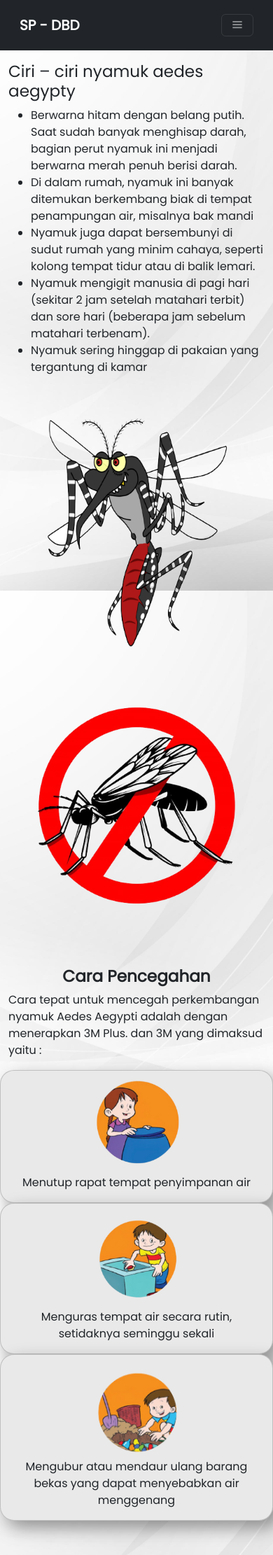
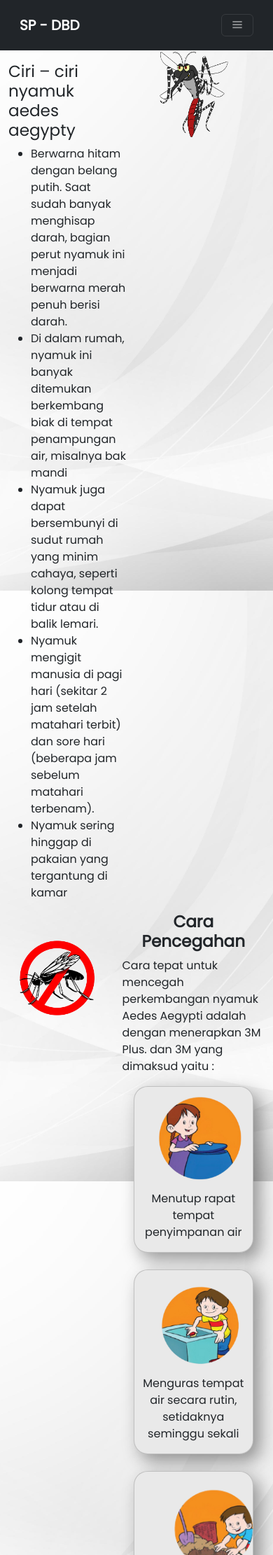
Before and after one commit to SISTEM-PAKAR-DEMAM-BERDARAH/APLIKASI-SISTEM-PAKAR-DEMAM-BERDARAH, a CodeIgniter 4 app: template app/Views/client-side/info.php in a window 390 px wide; the page is wider, and only the part inside the window is pictured. Shown: the top 2222 px of that part at 70% size. Run offline with PHP 8.4 and a stand-in for CodeIgniter, Linux system fonts and the light colour scheme; the template is opened without the code that fills it, so the values that code supplies are empty; some libraries are stand-ins or nearby versions.

Commit message:
Update : Responsive

```diff
--- a/app/Views/client-side/info.php
+++ b/app/Views/client-side/info.php
@@ -8,7 +8,7 @@
 <section>
     <div class="container">
         <div class="row">
-            <div class="col-md-9 mt-5">
+            <div class="col-6 col-sm-7 col-md-7 mt-5  col-lg-9 col-xl-9">
                 <h3>Ciri – ciri nyamuk aedes aegypty</h3>
                 <ul>
                     <li>Berwarna hitam dengan belang putih. Saat sudah banyak menghisap darah, bagian perut nyamuk ini menjadi berwarna merah penuh berisi darah.</li>
@@ -18,7 +18,7 @@
                     <li>Nyamuk sering hinggap di pakaian yang tergantung di kamar</li>
                 </ul>
             </div>
-            <div class="col-md-3">
+            <div class="col-5  col-sm-5 col-md-5  col-lg-3 col-xl-3">
             <img src="user-assets/images/nyamuk.png" alt="" class="mx-auto mt-4" width="100%">
             </div>
         </div>
@@ -27,32 +27,32 @@
 <section>
     <div class="container">
         <div class="row">
-            <div class="col-md-3">
+            <div class="col-5  col-sm-5 col-md-4  col-lg-4 col-xl-3">
                 <img src="user-assets/images/nyamuk2.png" alt="" class="mx-auto mt-4" width="100%">
             </div>
-            <div class="col-md-9 mt-5">
+            <div class="col-7  col-sm-7 col-md-8  col-lg-8 col-xl-9">
                 <h3 class="text-center fw-bold">Cara Pencegahan</h3>
                 <p>Cara tepat untuk mencegah perkembangan nyamuk Aedes Aegypti adalah dengan menerapkan 3M Plus. dan 3M yang dimaksud yaitu :</p>
                 <div class="row">
-                    <div class="card col-md-3 mx-auto">
+                    <div class="card col-9 mb-4 col-sm-8 col-md-7  col-lg-7  col-xl-3 mx-auto">
                         <img src="user-assets/images/menutup.png" alt="" class="rounded-circle mx-auto p-2" width="160px">
                         <p class="text-center">Menutup rapat tempat penyimpanan air</p>
                     </div>
-                    <div class="card col-md-3 mx-auto">
+                    <div class="card col-9 mb-4 col-sm-8 col-md-7  col-lg-7 col-xl-3 mx-auto">
                         <img src="user-assets/images/menguras.png" alt="" class="rounded-circle mx-auto p-2" width="160px">
                         <p class="text-center">Menguras tempat air secara rutin, setidaknya seminggu sekali</p>
                     </div>
-                    <div class="card col-md-3 mx-auto">
+                    <div class="card col-9 mb-4 col-sm-8 col-md-7  col-lg-7 col-xl-3 mx-auto">
                         <img src="user-assets/images/mengubur.png" alt="" class="rounded-circle mx-auto" width="200px">
                         <p class="text-center">Mengubur atau mendaur ulang barang bekas yang dapat menyebabkan air menggenang</p>
                     </div>
                 </div>
             </div>
-            <div class="col-md-12 mt-5">
+            <div class="col-12 col-sm-12 col-md-12 col-lg-12 col-xl-12 mt-5">
                 <p>Sedangkan, Plus merupakan tindakan pencegahan tambahan guna mencegah
 penyebaran virus melalui nyamuk ini. Langkah pencegahan tersebut antara lain:</p>
             </div>
-            <div class="col-md-5">
+            <div class="col-12 col-sm-6 col-md-6 col-lg-6 col-xl-5">
                 <ul>
                     <li>Melakukan Fogging</li>
                     <li>Memasang kawat anti nyamuk di jendela dan pintu rumah</li>
@@ -60,7 +60,7 @@ penyebaran virus melalui nyamuk ini. Langkah pencegahan tersebut antara lain:</p
                     <li>Menanam tanaman pengusir nyamuk</li>
                 </ul>
             </div>
-            <div class="col-md-7">
+            <div class="col-12 col-sm-6 col-md-6 col-lg-6 col-xl-7">
                 <ul>
                     <li>Menggunakan kelambu saat tidur</li>
                     <li>Memelihara ikan pemakan jentik nyamuk</li>
@@ -76,7 +76,7 @@ penyebaran virus melalui nyamuk ini. Langkah pencegahan tersebut antara lain:</p
     <div class="container">
         <h3 class="text-center fw-bold">Detail Penyakit</h3>
         <div class="row">
-            <div class="col-md-3 mb-5 mt-4 mx-auto ">
+            <div class="col-8 col-md-6 col-lg-4 col-xl-3 mb-5 mt-4 mx-auto ">
                 <div class="card p-4 text-center">
                     <img src="user-assets/images/dd.png" alt="" class="rounded-circle mx-auto" width="120px">
                         <p>
@@ -90,7 +90,7 @@ penyebaran virus melalui nyamuk ini. Langkah pencegahan tersebut antara lain:</p
                 </div>
             </div>
 
-            <div class="col-md-3 mb-5 mt-4 mx-auto">
+            <div class="col-8 col-md-6 col-lg-4 col-xl-3 mb-5 mt-4 mx-auto">
                 <div class="card p-4 text-center">
                     <img src="user-assets/images/dbd.png" alt="" class="rounded-circle mx-auto" width="120px">
                         <p>
@@ -104,7 +104,7 @@ penyebaran virus melalui nyamuk ini. Langkah pencegahan tersebut antara lain:</p
                 </div>
             </div>
 
-            <div class="col-md-3 mb-5 mt-4 mx-auto">
+            <div class="col-8 col-sm-9 col-md-6 col-lg-4 col-xl-3 mb-5 mt-4 mx-auto">
                 <div class="card p-4">
                     <img src="user-assets/images/ssd.png" alt="" class="rounded-circle mx-auto" width="120px">
                         <p class="text-center">
```
Also changed, not shown: app/Views/client-side/kontak.php (+4 -4 lines), app/Views/client-side/tentang.php (+6 -6 lines).
